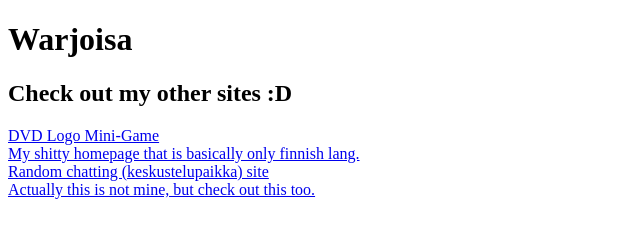
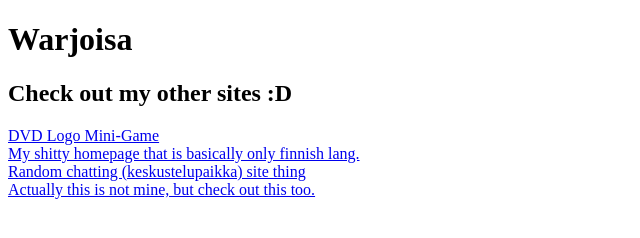
Before and after one commit to Warjoisa/Warjoisa.github.io, a plain HTML site: page index.html in a window 1280 px wide. Shown: the full height of the page, 0-640 px from the left. Drawn offline with Linux system fonts and the light colour scheme.

Commit message:
Update index.html

```diff
--- a/index.html
+++ b/index.html
@@ -12,7 +12,7 @@
     <br>
     <a href="/warjoisa/">My shitty homepage that is basically only finnish lang.</a>
     <br>
-    <a href="/joyshade/">Random chatting (keskustelupaikka) site</a>
+    <a href="/joyshade/">Random chatting (keskustelupaikka) site thing</a>
     <br>
     <a href="https://www.youtube.com/watch?v=xvFZjo5PgG0">Actually this is not mine, but check out this too.</a>
 </body>
```
